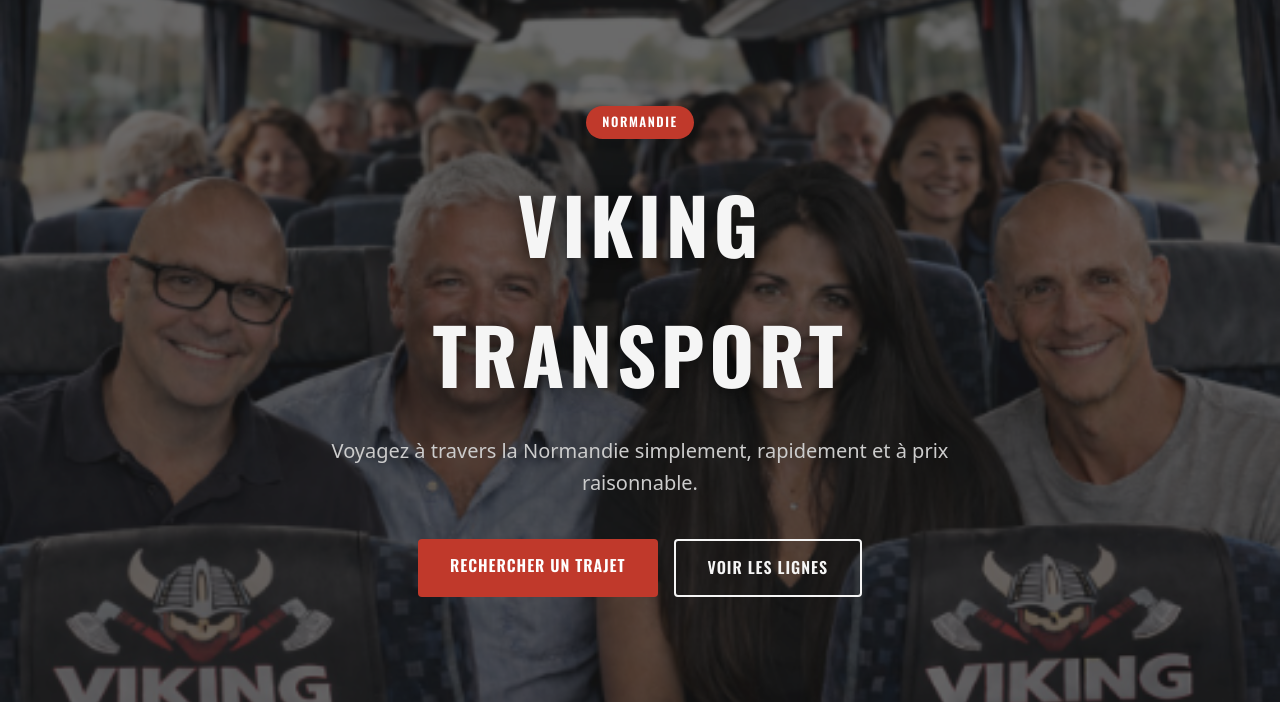
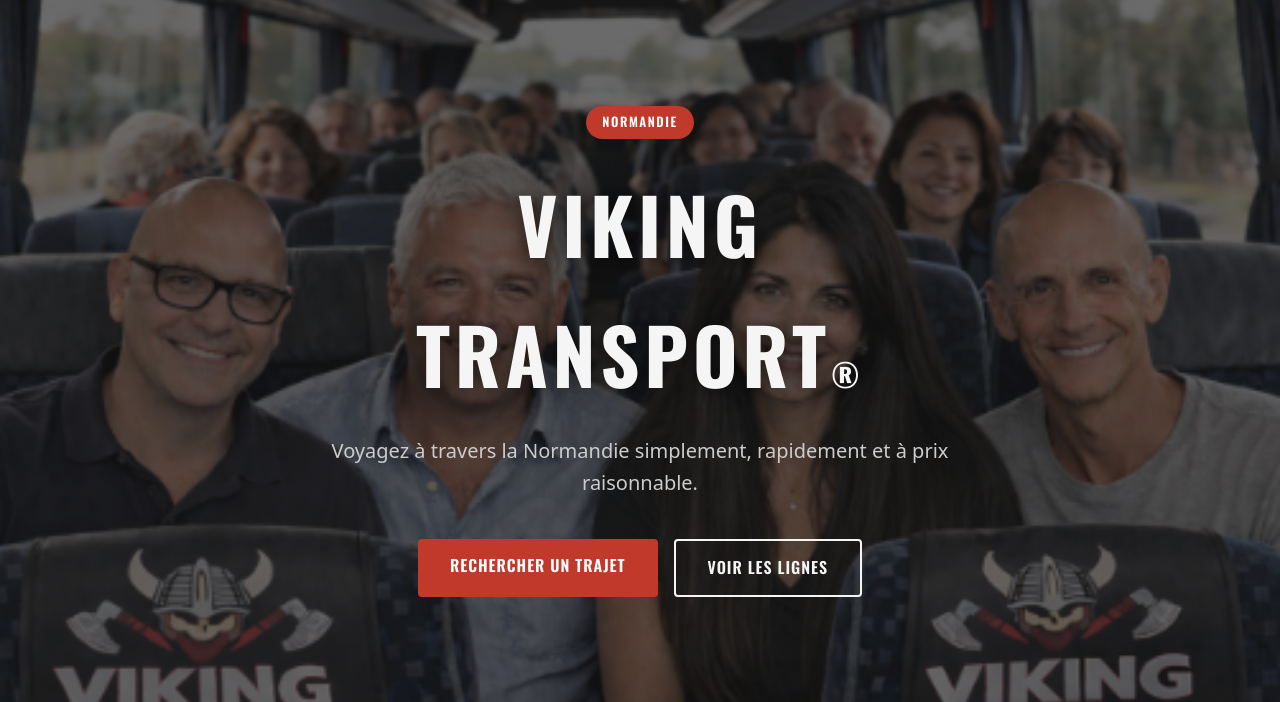
Before and after one commit to WewennJr/SAE2.4-5-6_Viking_Transport, a PHP site: page /PHP/index.php in a window 1280 px wide. Shown: the part 82-784 px from the top of the page. Run offline with PHP 8.4, Linux system fonts and the light colour scheme; some libraries are stand-ins or nearby versions.

Commit message:
copyright

```diff
--- a/CSS/style.css
+++ b/CSS/style.css
@@ -713,3 +713,9 @@ main.main-lignes {
     max-height: 180px;
   }
 }
+
+
+#copyright_titre::after{
+  content: '®';
+  font-size: 2rem ;
+}
--- a/PHP/footer.php
+++ b/PHP/footer.php
@@ -29,7 +29,11 @@
     <div class="footer-colonne footer-logo-col">
       <h3>T.UI.sto</h3>
       <img src="../images/tuisto.png" alt="Logo T.UI.sto">
+
+      © 2026 T.UI.sto — Tous droits réservés.
     </div>
+
+
 
   </div>
 </footer>
--- a/PHP/index.php
+++ b/PHP/index.php
@@ -29,7 +29,7 @@ $connecte = isset($_SESSION["num_client"]);
         <img id="hero-img" src="../images/viking.png" alt="équipe de vikings">
         <div class="hero-contenu">
             <span class="hero-badge">Normandie</span>
-            <h1>Viking Transport</h1>
+            <h1 id="copyright_titre">Viking Transport</h1>
             <p>Voyagez à travers la Normandie simplement, rapidement et à prix raisonnable.</p>
             <div class="hero-actions">
                 <a href="../PHP/recherche.php" class="btn">Rechercher un trajet</a>
@@ -147,7 +147,7 @@ $connecte = isset($_SESSION["num_client"]);
             <div class="section-detail-texte">
                 <h2 class="section-titre">Historique de mes voyages</h2>
                 <p>Retrouvez l'ensemble de vos trajets passés avec Viking Transport. Dates, lignes, montants — tout votre historique est disponible en un coup d'œil.</p>
-                <a href="../PHP/historique.php" class="btn">Voir mon historique</a>
+                <a href="../PHP/espace_client.php" class="btn">Voir mon historique</a>
             </div>
             <div class="section-detail-visuel">
                 <img src="../images/historique.png" alt="historique">
```
